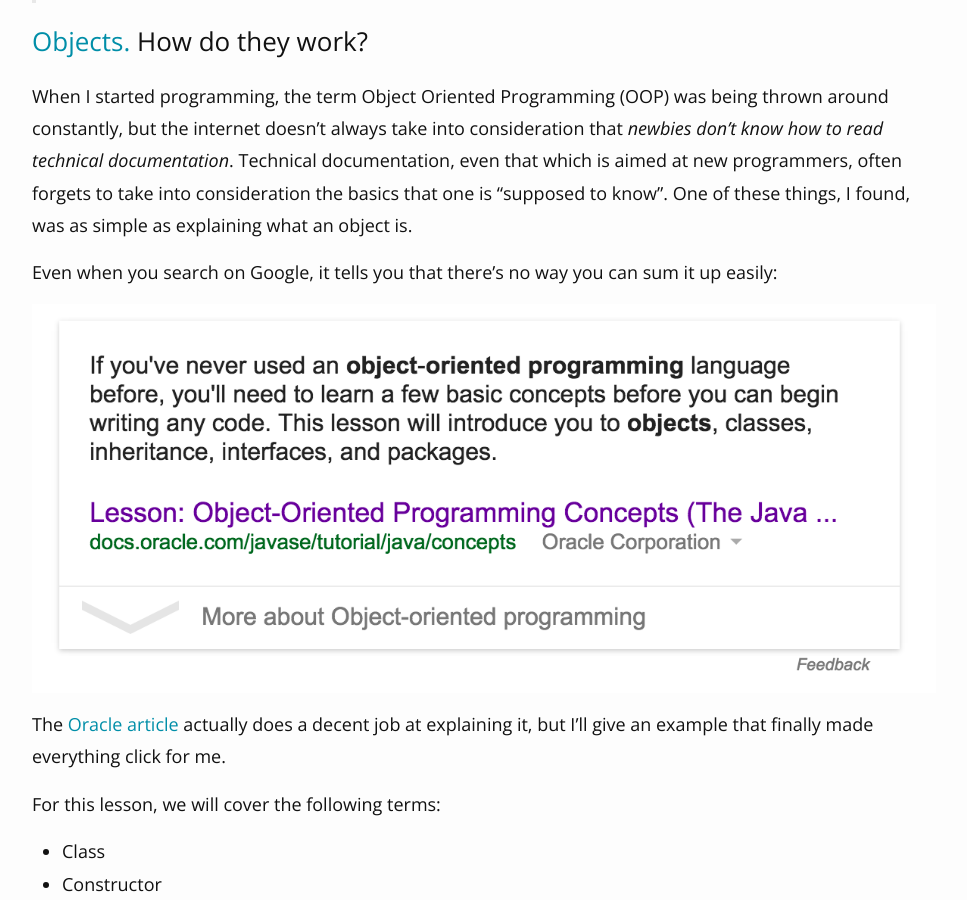
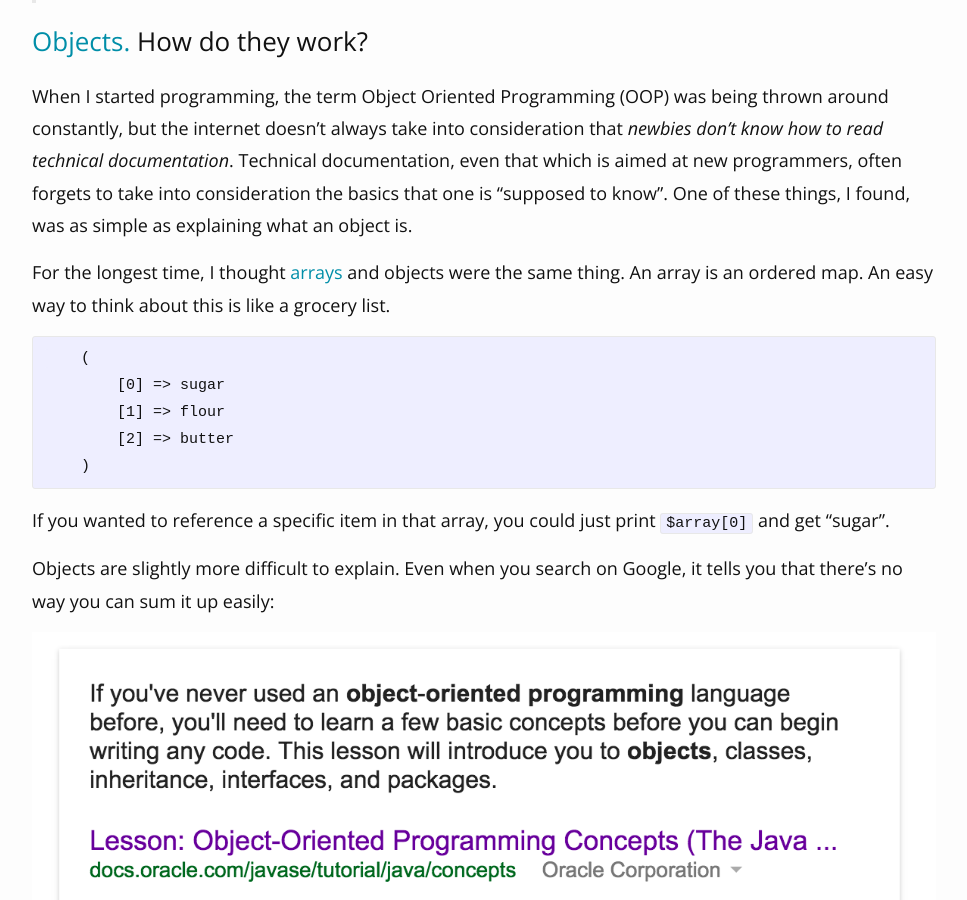
Before and after one commit to dmleong/dmleong.github.io, a Jekyll site: the page built from _posts/2014-12-22-whats-an-object.markdown, in a window 1280 px wide and 900 px high, scrolled down 734 px. Shown: the whole window, without its empty margins (156-1123 px from the left). Built offline with Jekyll 4.4.1, drawn with Linux system fonts in a browser that asks for light colours; comment, search, counter and statistics services are not loaded; some of the changed text lies outside the part shown.

Commit message:
Wrong YouTube video, fixing pubic typo, and adding an explanation for arrays

````diff
--- a/_posts/2014-12-22-whats-an-object.markdown
+++ b/_posts/2014-12-22-whats-an-object.markdown
@@ -15,7 +15,19 @@ excerpt-photo: /img/posts/cookies.jpg
 ###<a href="/img/posts/magnets.jpg">Objects.</a> How do they work? ###
 When I started programming, the term Object Oriented Programming (OOP) was being thrown around constantly, but the internet doesn't always take into consideration that *newbies don't know how to read technical documentation*. Technical documentation, even that which is aimed at new programmers, often forgets to take into consideration the basics that one is "supposed to know". One of these things, I found, was as simple as explaining what an object is.
 
-Even when you search on Google, it tells you that there's no way you can sum it up easily:
+For the longest time, I thought <a href="http://php.net/manual/en/language.types.array.php">arrays</a> and objects were the same thing. An array is an ordered map. An easy way to think about this is like a grocery list.
+
+``` Array
+    (
+        [0] => sugar
+        [1] => flour
+        [2] => butter
+    )
+```
+
+If you wanted to reference a specific item in that array, you could just print `$array[0]` and get "sugar".
+
+Objects are slightly more difficult to explain. Even when you search on Google, it tells you that there's no way you can sum it up easily:
 
 <img src="/img/posts/ooo.png" alt="Thanks, Google"/>
 
````
Also changed, not shown: other parts of _posts/2014-12-22-whats-an-object.markdown (+1 -1 lines), public-appearances.md (+1 -1 lines).
